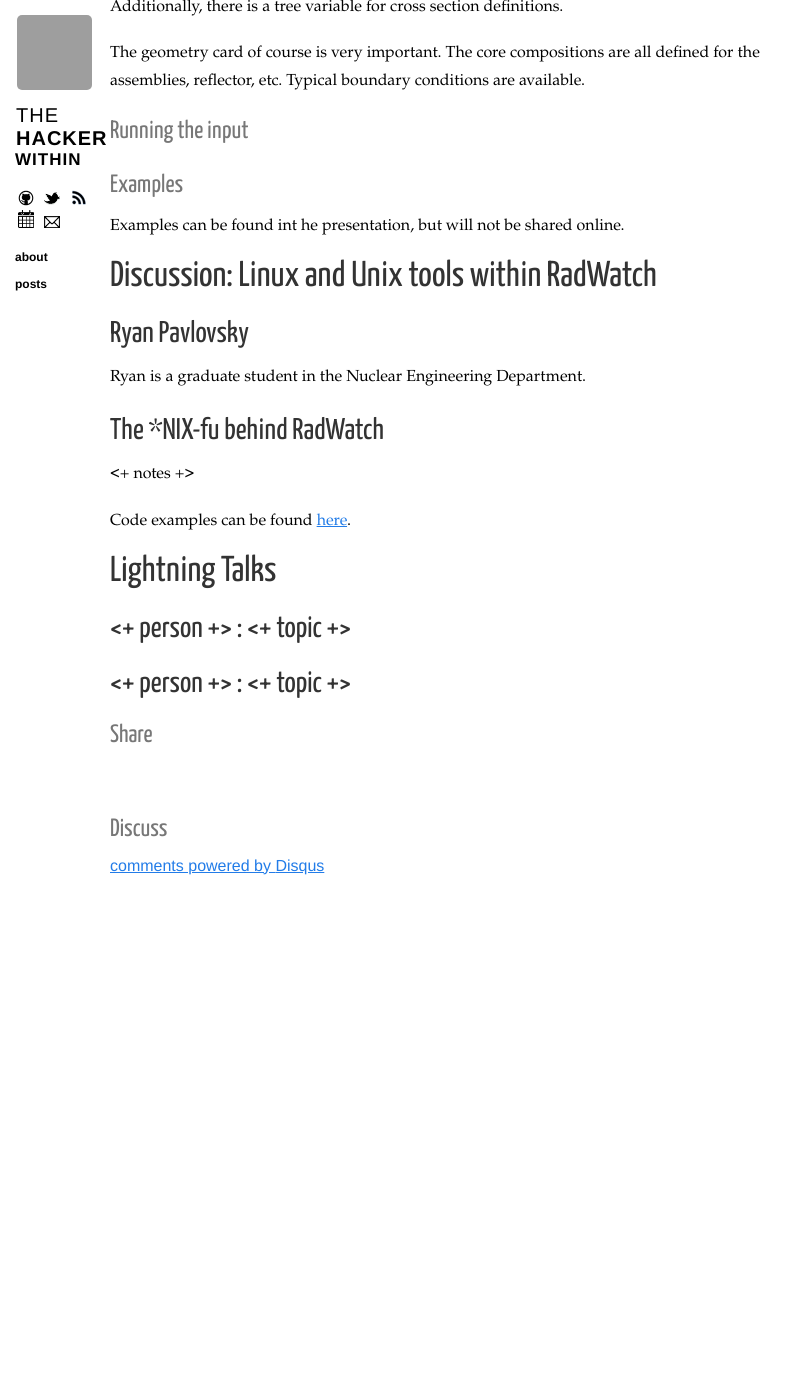
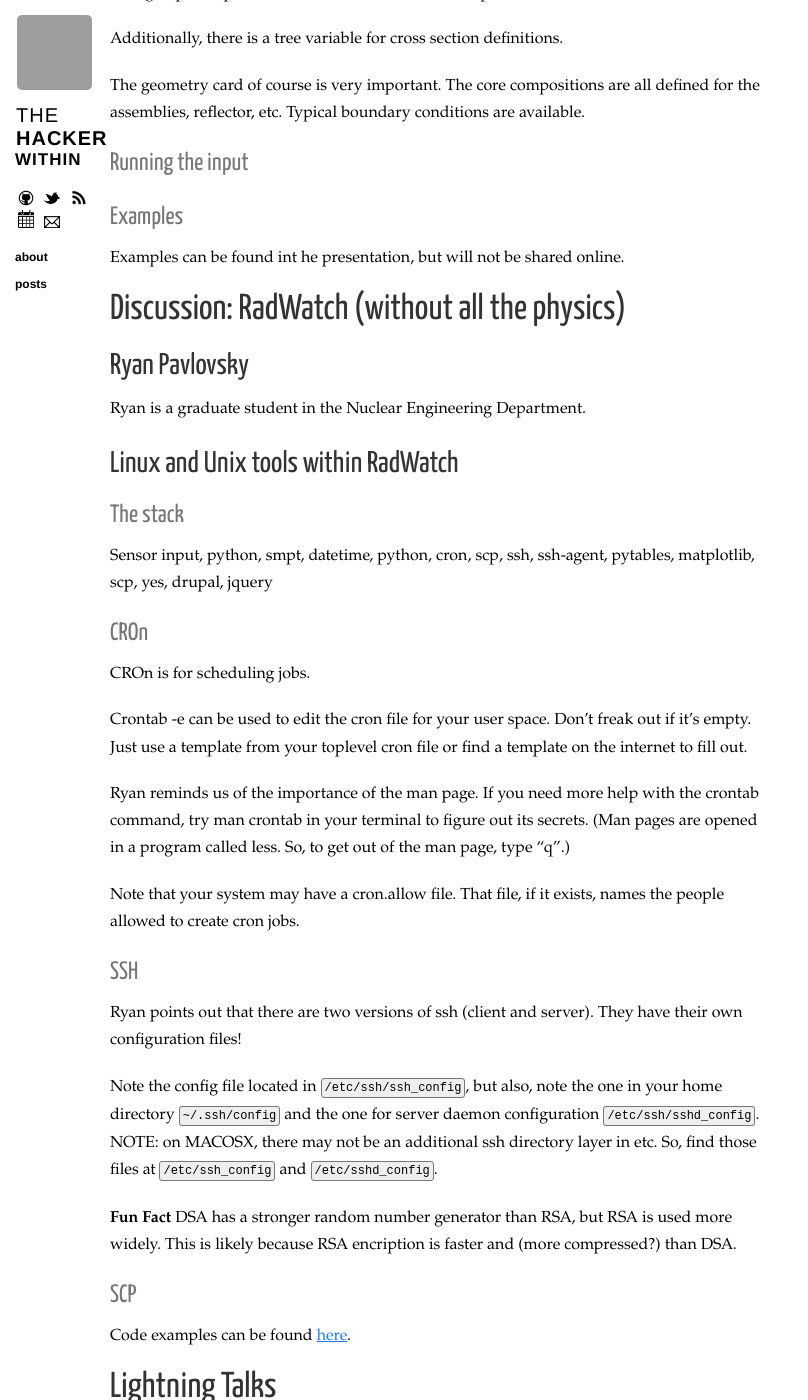
Before and after one commit to thehackerwithin/berkeley, a Jekyll site: the page built from _posts/2014-09-24-parcs-and-radwatch.markdown, in a window 1280 px wide and 1400 px high, scrolled down 1507 px. Shown: the whole window, without its empty margins (0-808 px from the left). Built offline with Jekyll 4.4.1, drawn with Linux system fonts in a browser that asks for light colours; nearby versions of some CDN libraries; Markdown is read by kramdown in place of the engine named in the settings; comment, search, counter and statistics services are not loaded; before the commit the page ends 2442 px from its top, so only the background shows below that; some of the changed text lies outside the part shown; grey boxes are pictures that could not be loaded.

Commit message:
adds radwatch

```diff
--- a/_posts/2014-09-24-parcs-and-radwatch.markdown
+++ b/_posts/2014-09-24-parcs-and-radwatch.markdown
@@ -1,6 +1,6 @@
 ---
 layout: post
-title: PARCS and RadWatch-\*NIX-fu - Sandra Bogetic and Ryan Pavlovsky
+title: PARCS and RadWatch-`*`NIX-fu - Sandra Bogetic and Ryan Pavlovsky
 comments: true
 category: posts
 tags: meeting parcs unix
@@ -76,15 +77,52 @@
 
 Examples can be found int he presentation, but will not be shared online.
 
-# Discussion: Linux and Unix tools within RadWatch
+# Discussion: RadWatch (without all the physics)
 
 ## Ryan Pavlovsky
 
 Ryan is a graduate student in the Nuclear Engineering Department.
 
-## The \*NIX-fu behind RadWatch
+## Linux and Unix tools within RadWatch
 
-<+ notes +>
+### The stack
+
+Sensor input, python, smpt, datetime, python, cron, scp, ssh, ssh-agent, pytables,
+matplotlib, scp, yes, drupal, jquery
+
+### CROn
+
+CROn is for scheduling jobs.
+
+Crontab -e can be used to edit the cron file for your user space. Don't freak
+out if it's empty. Just use a template from your toplevel cron file or find a
+template on the internet to fill out.
+
+Ryan reminds us of the importance of the man page. If you need more help with
+the crontab command, try man crontab in your terminal to figure out its
+secrets. (Man pages are opened in a program called less. So, to get out of the
+man page, type "q".)
+
+Note that your system may have a cron.allow file. That file, if it exists,
+names the people allowed to create cron jobs.
+
+### SSH
+
+Ryan points out that there are two versions of ssh (client and server). They
+have their own configuration files!
+
+Note the config file located in `/etc/ssh/ssh_config`, but also, note the one
+in your home directory `~/.ssh/config` and the one for server daemon
+configuration `/etc/ssh/sshd_config`. NOTE: on MACOSX, there may not be an
+additional ssh directory layer in etc. So, find those files at
+`/etc/ssh_config` and `/etc/sshd_config`.
+
+**Fun Fact** DSA has a stronger random number generator than RSA, but RSA is
+used more widely. This is likely because RSA encription is faster and (more
+compressed?) than DSA.
+
+
+### SCP
 
 Code examples can be found [here][code].
 
```
Also changed, not shown: other parts of _posts/2014-09-24-parcs-and-radwatch.markdown (+1 -0 lines).
